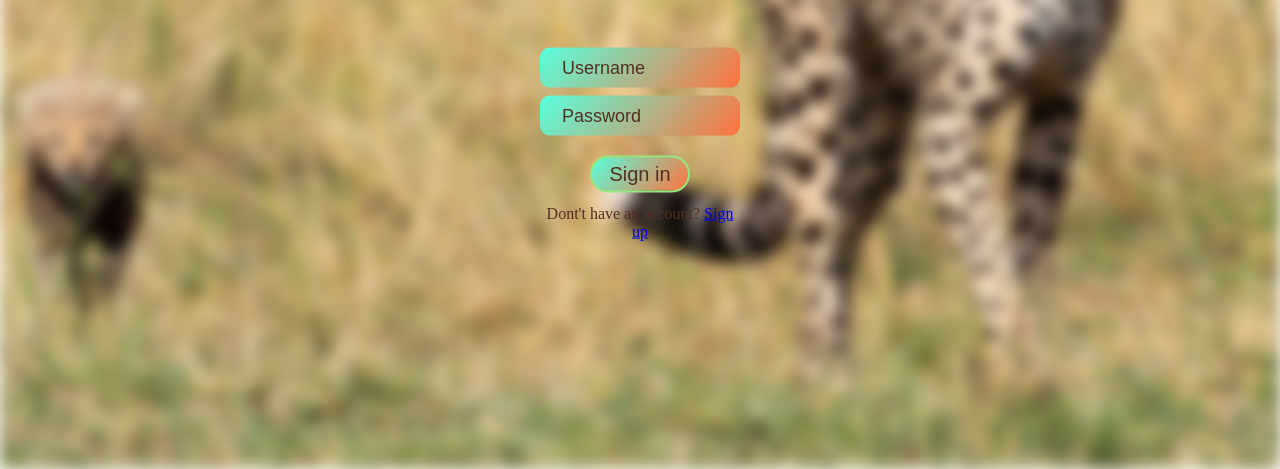
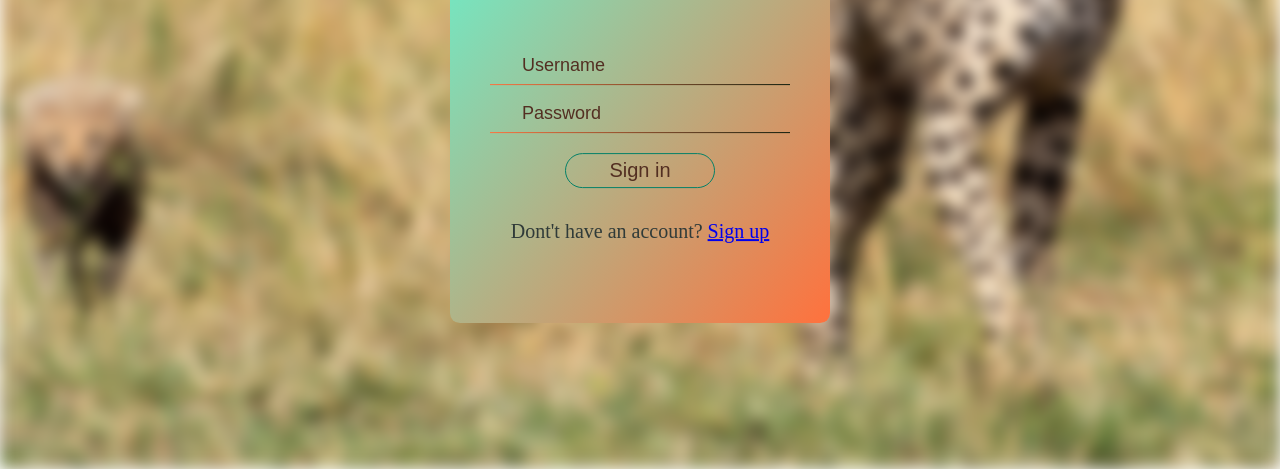
Before and after one commit to VanQuishi/COSC-3380---Zoo-login-page, a plain HTML site: page index.html in a window 1280 px wide. Shown: the part 331-800 px from the top of the page. Drawn offline with Linux system fonts and the light colour scheme.

Commit message:
Update style.css

```diff
--- a/style.css
+++ b/style.css
@@ -1,16 +1,3 @@
-/**{
-    margin: 0;
-    padding: 0;
-    text-decoration: none;
-    font-family: montserrat;
-}*/
-
-/*body{
-    min-height: 100vh;
-    background-image: linear-gradient(130deg,#57FFDD,#FF713D);
-}*/
-
-/*linear-gradient(black,black), */
 
 *{
     box-sizing: border-box;
@@ -51,7 +38,7 @@ body{
 
 .login-form{
 
-    width: 280px;
+    width: 380px;
     border-radius: 10px;
     color: #532f22;
     padding: 80px 40px;
@@ -59,6 +46,7 @@ body{
     left: 50%;
     top: 50%;
     transform: translate(-50%, -50%);
+    background: linear-gradient(130deg,#57FFDD,#FF713D);
 }
 
 .login-form h1{
@@ -78,8 +66,8 @@ body{
     font-size: 20px;
     padding: 8px 0;
     margin: 8px 0;
-    background: linear-gradient(130deg,#57FFDD,#FF713D);
-    border-radius: 10px;
+    background: linear-gradient(to left, rgb(11, 27, 11), #FF713D) left bottom no-repeat;
+    background-size: 100% 1px;
 
 }
 
@@ -98,17 +86,28 @@ input::placeholder{
 }
 
 .logbtn{
+    border: 1px solid rgb(4, 129, 104);
+    color:  #532f22;
+    background: none;
     border-radius: 25px;
     width: 50%;
-    background: linear-gradient(130deg,#57FFDD,#FF713D);;
-    border: 2px solid #91e97f;
-    color: #532f22;
     padding: 5px;
     font-size: 20px;
     cursor: pointer;
     margin: 12px 0;
+    transition: 0.8s;
+    position: relative;
+    overflow: hidden;
 }
 
 .logbtn:hover{
-    border: 2px solid #532f22;
+    color: rgb(85, 38, 22);
+    background-color: rgb(39, 177, 149);
 }
+
+.bottom-text{
+    color: rgb(48, 59, 57);
+    margin-top: 20px;
+    text-align: center;
+    font-size: 20px;
+}
```
